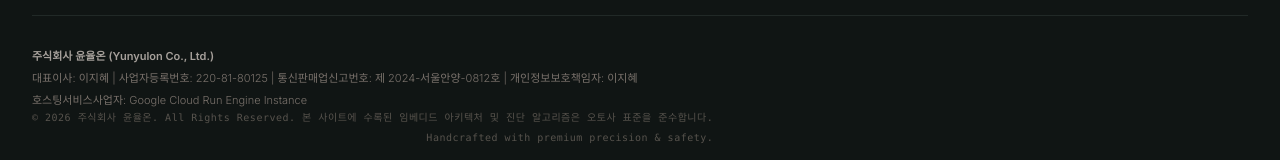
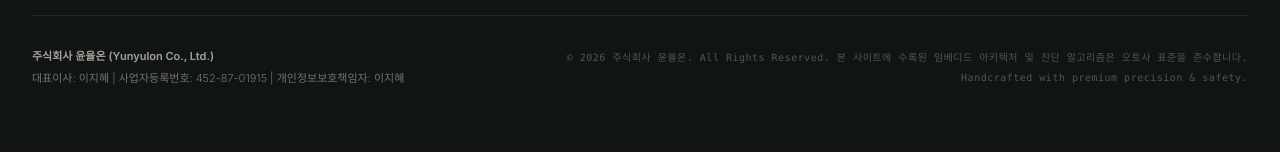
Before and after one commit to sjw1980/yyo-home-v2, a React (Vite) app: page / in a window 1280 px wide. Shown: the part 5965-6125 px from the top of the page. Built offline with nearby package versions, Linux system fonts and the light colour scheme.

Commit message:
fix: update company registration details in footer
Update business registration number and remove redundant hosting information.

```diff
--- a/src/components/Footer.tsx
+++ b/src/components/Footer.tsx
@@ -111,9 +111,6 @@
             <p>
               {translations['Company Register Body'][currentLang]}
             </p>
-            <p>
-              {currentLang === 'ko' ? '호스팅서비스사업자: Google Cloud Run Engine Instance' : 'Hosting Provider: Google Cloud Run Engine Instance'}
-            </p>
           </div>
           <div className="pt-4 sm:pt-0 text-left sm:text-right text-[10px] font-mono tracking-wider text-stone-600">
             <p>{translations['Footer Disclaimer'][currentLang]}</p>
--- a/src/data.ts
+++ b/src/data.ts
@@ -334,8 +334,8 @@
     en: "Yunyulon Co., Ltd. (Short: YYO)"
   },
   "Company Register Body": {
-    ko: "대표이사: 이지혜 | 사업자등록번호: 220-81-80125 | 통신판매업신고번호: 제 2024-서울안양-0812호 | 개인정보보호책임자: 이지혜",
-    en: "CEO: LEE JI HYE | Business Registration No: 220-81-80125 | Mail Order Declaration: No. 2024-SeoulAnyang-0812 | Chief Privacy Officer: LEE JI HYE"
+    ko: "대표이사: 이지혜 | 사업자등록번호: 452-87-01915 | 개인정보보호책임자: 이지혜",
+    en: "CEO: LEE JI HYE | Business Registration No: 452-87-01915 | Chief Privacy Officer: LEE JI HYE"
   },
   "Footer Disclaimer": {
     ko: "© 2026 주식회사 윤율온. All Rights Reserved. 본 사이트에 수록된 임베디드 아키텍처 및 진단 알고리즘은 오토사 표준을 준수합니다.",
```
